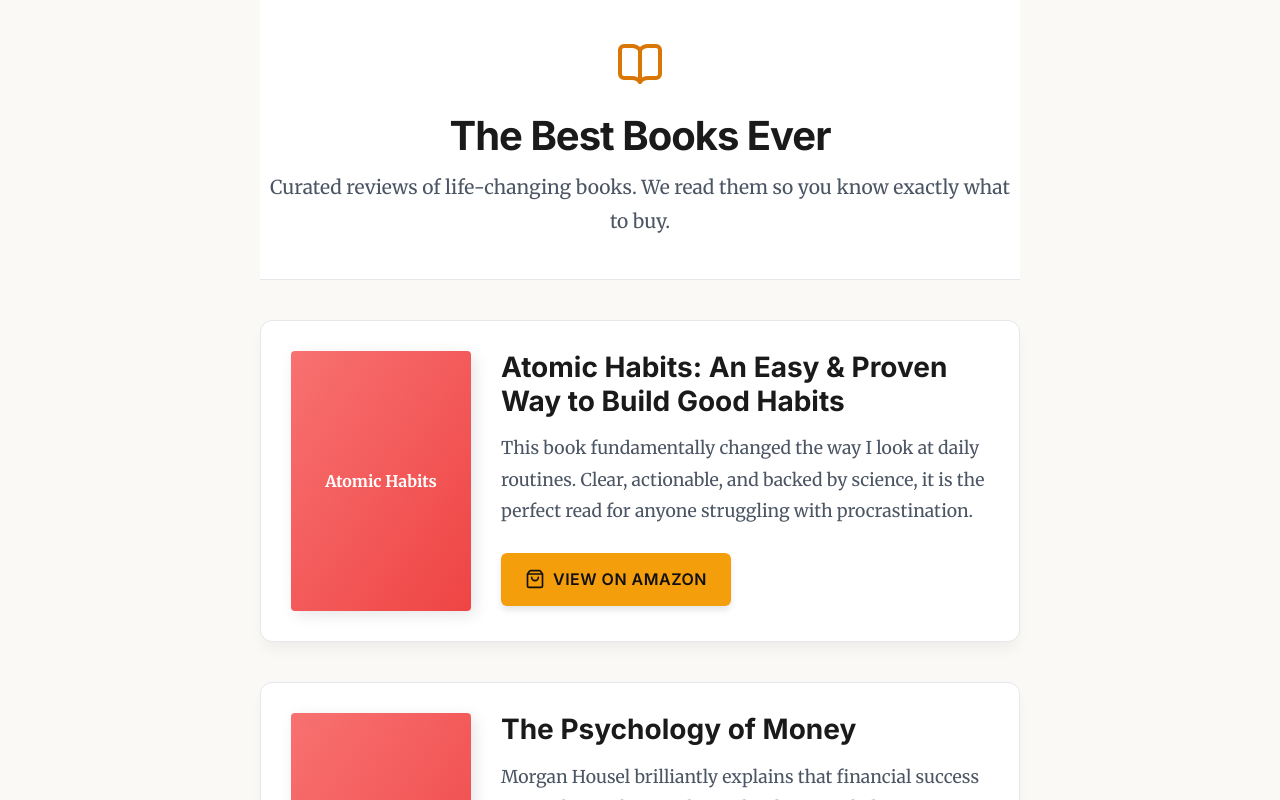
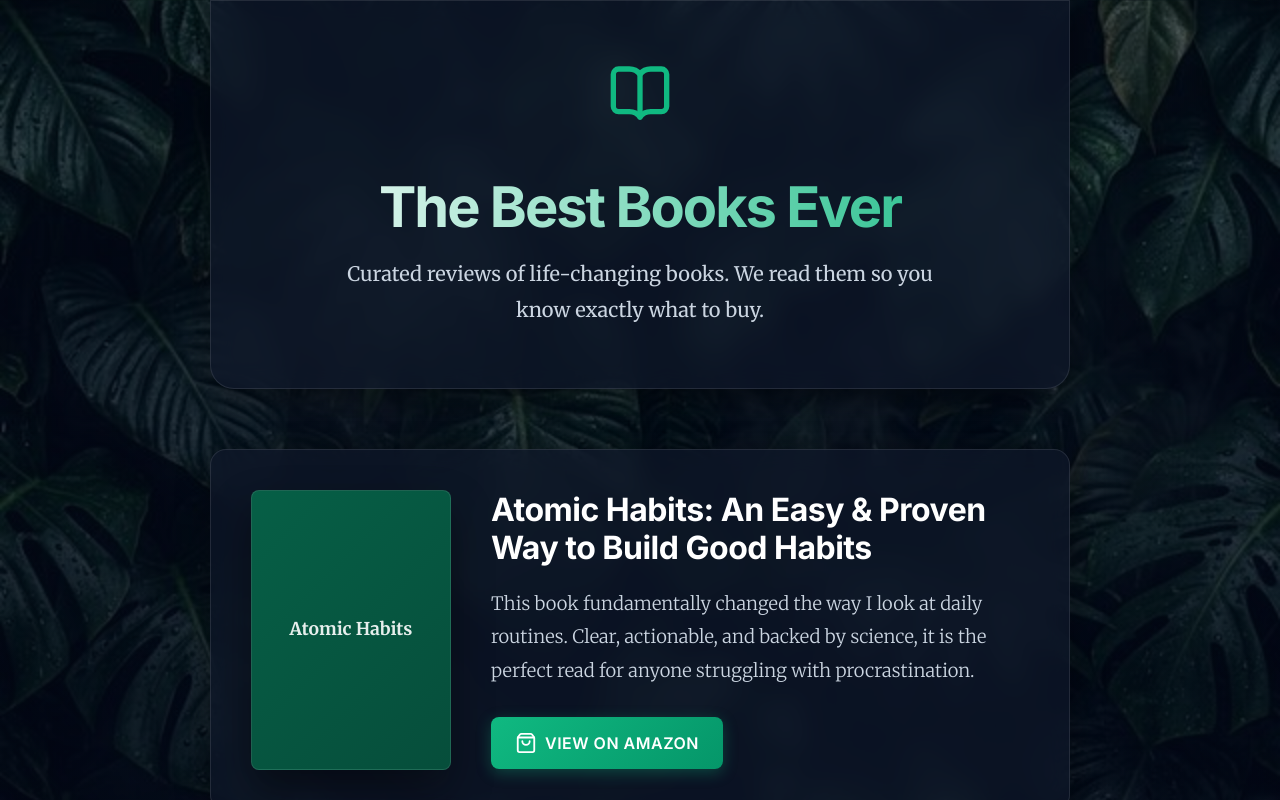
Before and after one commit to matkovichonline-oss/best-ebooks-affiliate, a React (Vite) app: page / in a window 1280 px wide. Shown: the top 800 px of the page. Built offline with nearby package versions, Linux system fonts and the light colour scheme.

Commit message:
Design overhaul: Botanical Rainforest theme with Glassmorphism

```diff
--- a/src/components/AffiliateProductCard.tsx
+++ b/src/components/AffiliateProductCard.tsx
@@ -3,31 +3,33 @@
 
 export const AffiliateProductCard = ({ product }: { product: AffiliateProduct }) => {
   return (
-    <article className="editorial-card">
-      <div style={{ display: 'flex', gap: '30px', alignItems: 'flex-start' }}>
+    <article className="editorial-card glass-card">
+      <div style={{ display: 'flex', gap: '40px', alignItems: 'center', flexWrap: 'wrap' }}>
 
         {/* Mock Book Cover */}
         <div style={{
           flexShrink: 0,
-          width: '180px',
-          height: '260px',
-          background: 'linear-gradient(to bottom right, #f87171, #ef4444)',
-          borderRadius: '4px',
-          boxShadow: '4px 4px 15px rgba(0,0,0,0.1)',
+          width: '200px',
+          height: '280px',
+          background: 'linear-gradient(135deg, #065f46 0%, #064e3b 100%)',
+          borderRadius: '8px',
+          boxShadow: '0 20px 40px rgba(0,0,0,0.4)',
           display: 'flex',
           alignItems: 'center',
           justifyContent: 'center',
-          color: 'white',
-          padding: '20px',
+          color: 'rgba(255, 255, 255, 0.9)',
+          padding: '24px',
           textAlign: 'center',
-          fontWeight: 'bold',
-          lineHeight: 1.3
+          fontWeight: '700',
+          lineHeight: 1.2,
+          border: '1px solid rgba(255, 255, 255, 0.1)',
+          fontSize: '1.1rem'
         }}>
           {product.coverText}
         </div>
 
         {/* Content Section */}
-        <div style={{ flex: 1 }}>
+        <div style={{ flex: '1', minWidth: '300px' }}>
           <h2>{product.title}</h2>
           <p className="review-text">{product.miniReview}</p>
 
@@ -37,7 +39,7 @@
             rel="noopener noreferrer"
             className="btn btn-amazon"
           >
-            <ShoppingBag size={20} /> View on Amazon
+            <ShoppingBag size={22} /> View on Amazon
           </a>
         </div>
       </div>
--- a/src/index.css
+++ b/src/index.css
@@ -1,13 +1,14 @@
 @import url('https://fonts.googleapis.com/css2?family=Merriweather:ital,wght@0,300;0,400;0,700;1,400&family=Inter:wght@400;500;600;700&display=swap');
 
 :root {
-  --bg-color: #faf9f6; /* Off-white paper look */
-  --text-primary: #1a1a1a;
-  --text-secondary: #4b5563;
-  --accent: #d97706; /* Amazon-ish orange but muted */
-  --accent-hover: #b45309;
-  --card-bg: #ffffff;
-  --border: #e5e7eb;
+  --bg-color: #020617; /* Very dark blue/slate */
+  --text-primary: #f8fafc;
+  --text-secondary: #cbd5e1;
+  --accent: #10b981; /* Emerald green */
+  --accent-hover: #059669;
+  --card-bg: rgba(15, 23, 42, 0.7); /* Translucent dark slate */
+  --border: rgba(255, 255, 255, 0.1);
+  --glass-blur: blur(12px);
 
   --font-serif: 'Merriweather', serif;
   --font-sans: 'Inter', sans-serif;
@@ -22,9 +23,14 @@
 body {
   font-family: var(--font-serif);
   background-color: var(--bg-color);
+  background-image: linear-gradient(rgba(2, 6, 23, 0.6), rgba(2, 6, 23, 0.8)), url('./assets/rainforest-bg.png');
+  background-attachment: fixed;
+  background-size: cover;
+  background-position: center;
   color: var(--text-primary);
   line-height: 1.8;
   -webkit-font-smoothing: antialiased;
+  min-height: 100vh;
 }
 
 h1, h2, h3, h4 {
@@ -36,15 +42,15 @@
 a {
   color: var(--accent);
   text-decoration: none;
-  transition: color 0.2s;
+  transition: all 0.2s;
 }
 a:hover {
-  text-decoration: underline;
+  filter: brightness(1.2);
 }
 
 /* Utilities */
 .container {
-  max-width: 800px;
+  max-width: 900px;
   margin: 0 auto;
   padding: 0 20px;
 }
@@ -53,6 +59,16 @@
 .mt-4 { margin-top: 1rem; }
 .mb-4 { margin-bottom: 1rem; }
 .mb-8 { margin-bottom: 2rem; }
+
+/* Glassmorphism Card */
+.glass-card {
+  background: var(--card-bg);
+  backdrop-filter: var(--glass-blur);
+  -webkit-backdrop-filter: var(--glass-blur);
+  border: 1px solid var(--border);
+  border-radius: 16px;
+  box-shadow: 0 8px 32px 0 rgba(0, 0, 0, 0.37);
+}
 
 /* Buttons */
 .btn {
@@ -63,104 +79,104 @@
   font-family: var(--font-sans);
   font-weight: 600;
   padding: 12px 24px;
-  border-radius: 6px;
+  border-radius: 8px;
   border: none;
   cursor: pointer;
-  transition: all 0.2s;
+  transition: all 0.3s cubic-bezier(0.4, 0, 0.2, 1);
   font-size: 1rem;
 }
 
 .btn-amazon {
-  background-color: #f59e0b;
-  color: #111;
+  background: linear-gradient(135deg, #10b981 0%, #059669 100%);
+  color: white;
   text-transform: uppercase;
   letter-spacing: 0.5px;
-  box-shadow: 0 4px 6px rgba(0,0,0,0.1);
+  box-shadow: 0 4px 15px rgba(16, 185, 129, 0.3);
 }
 .btn-amazon:hover {
-  background-color: #d97706;
   transform: translateY(-2px);
-  text-decoration: none;
+  box-shadow: 0 6px 20px rgba(16, 185, 129, 0.4);
 }
 
 .btn-outline {
-  background: transparent;
+  background: rgba(255, 255, 255, 0.05);
   border: 1px solid var(--border);
   color: var(--text-secondary);
 }
 .btn-outline:hover {
-  background: var(--border);
+  background: rgba(255, 255, 255, 0.1);
   color: var(--text-primary);
 }
 
 /* Editorial Cards */
 .editorial-card {
-  background: var(--card-bg);
-  border: 1px solid var(--border);
-  border-radius: 12px;
-  padding: 30px;
+  padding: 40px;
   margin-bottom: 40px;
-  box-shadow: 0 10px 15px -3px rgba(0,0,0,0.05);
 }
 
 .editorial-card h2 {
-  font-size: 1.75rem;
-  margin-bottom: 15px;
+  font-size: 2rem;
+  margin-bottom: 20px;
+  color: #fff;
+  letter-spacing: -0.5px;
 }
 
 .editorial-card p.review-text {
-  font-size: 1.1rem;
+  font-size: 1.15rem;
   color: var(--text-secondary);
-  margin-bottom: 25px;
+  margin-bottom: 30px;
+  font-weight: 300;
 }
 
 /* Header */
 .site-header {
-  padding: 40px 0;
+  padding: 80px 0 60px;
   text-align: center;
-  border-bottom: 1px solid var(--border);
-  margin-bottom: 40px;
-  background: var(--card-bg);
+  margin-bottom: 60px;
 }
 
 .site-title {
-  font-size: 2.5rem;
+  font-size: 3.5rem;
   font-family: var(--font-sans);
   font-weight: 800;
-  letter-spacing: -1px;
+  letter-spacing: -2px;
+  background: linear-gradient(to right, #fff, #10b981);
+  -webkit-background-clip: text;
+  background-clip: text;
+  -webkit-text-fill-color: transparent;
+  margin-top: 20px;
 }
 
 /* Admin Specific */
 .admin-container {
   max-width: 1000px;
   margin: 0 auto;
-  padding: 40px 20px;
+  padding: 60px 20px;
   font-family: var(--font-sans);
 }
 
-.admin-input {
+.admin-input, .admin-textarea {
   width: 100%;
-  padding: 10px;
+  padding: 12px 16px;
+  background: rgba(255, 255, 255, 0.05);
   border: 1px solid var(--border);
-  border-radius: 6px;
-  font-family: var(--font-sans);
-  margin-bottom: 15px;
+  border-radius: 8px;
+  color: white;
+  font-family: inherit;
+  margin-bottom: 20px;
+  transition: all 0.2s;
 }
 
-.admin-textarea {
-  width: 100%;
-  padding: 10px;
-  border: 1px solid var(--border);
-  border-radius: 6px;
-  font-family: var(--font-serif);
-  min-height: 100px;
-  margin-bottom: 15px;
-  resize: vertical;
+.admin-input:focus, .admin-textarea:focus {
+  outline: none;
+  border-color: var(--accent);
+  background: rgba(255, 255, 255, 0.1);
 }
 
 .admin-label {
   display: block;
   font-weight: 600;
-  margin-bottom: 5px;
+  margin-bottom: 8px;
   font-size: 0.9rem;
+  color: var(--accent);
 }
--- a/src/pages/PublicBlog.tsx
+++ b/src/pages/PublicBlog.tsx
@@ -7,25 +7,25 @@
 
   return (
     <div className="container">
-      <header className="site-header">
-        <BookOpen size={48} color="var(--accent)" style={{ marginBottom: '15px' }} />
+      <header className="site-header glass-card" style={{ padding: '60px 20px', borderRadius: '0 0 24px 24px' }}>
+        <BookOpen size={64} color="var(--accent)" style={{ marginBottom: '20px' }} />
         <h1 className="site-title">The Best Books Ever</h1>
-        <p style={{ fontSize: '1.2rem', color: 'var(--text-secondary)', marginTop: '10px' }}>
+        <p style={{ fontSize: '1.25rem', color: 'var(--text-secondary)', marginTop: '15px', maxWidth: '600px', margin: '15px auto 0' }}>
           Curated reviews of life-changing books. We read them so you know exactly what to buy.
         </p>
       </header>
 
-      <main>
+      <main style={{ paddingBottom: '60px' }}>
         {products.map(product => (
           <AffiliateProductCard key={product.id} product={product} />
         ))}
       </main>
 
-      <footer className="text-center" style={{ padding: '40px 0', borderTop: '1px solid var(--border)', marginTop: '40px' }}>
-        <p className="text-muted" style={{ fontSize: '0.9rem' }}>
+      <footer className="text-center glass-card" style={{ padding: '40px 20px', borderRadius: '24px 24px 0 0', marginTop: '40px' }}>
+        <p className="text-muted" style={{ fontSize: '0.95rem' }}>
           © {new Date().getFullYear()} The Best Books Ever.
           <br/>
-          <em>As an Amazon Associate I earn from qualifying purchases.</em>
+          <em style={{ opacity: 0.7 }}>As an Amazon Associate I earn from qualifying purchases.</em>
         </p>
       </footer>
     </div>
```
Also changed, not shown: src/assets/rainforest-bg.png (added).
